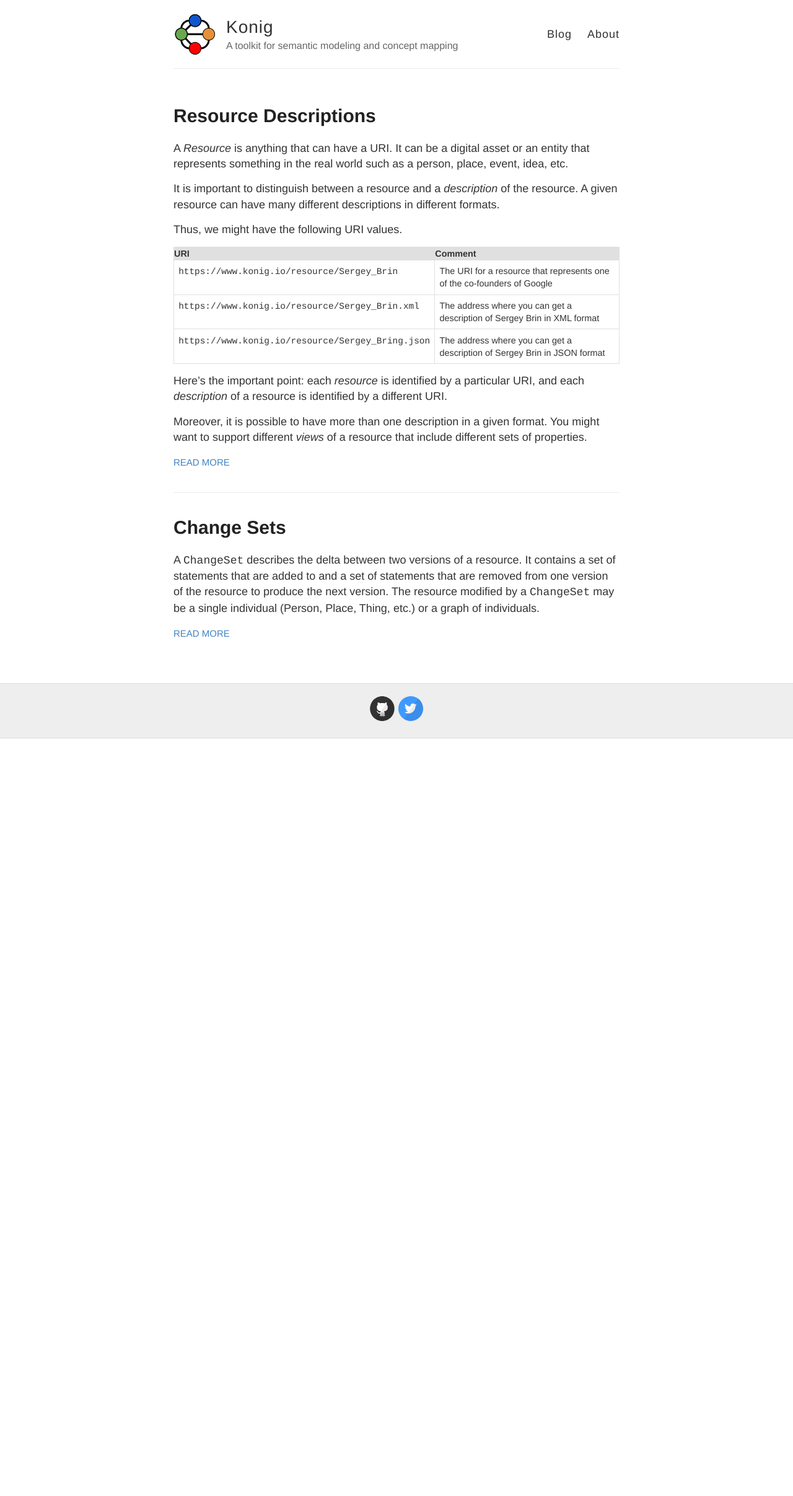
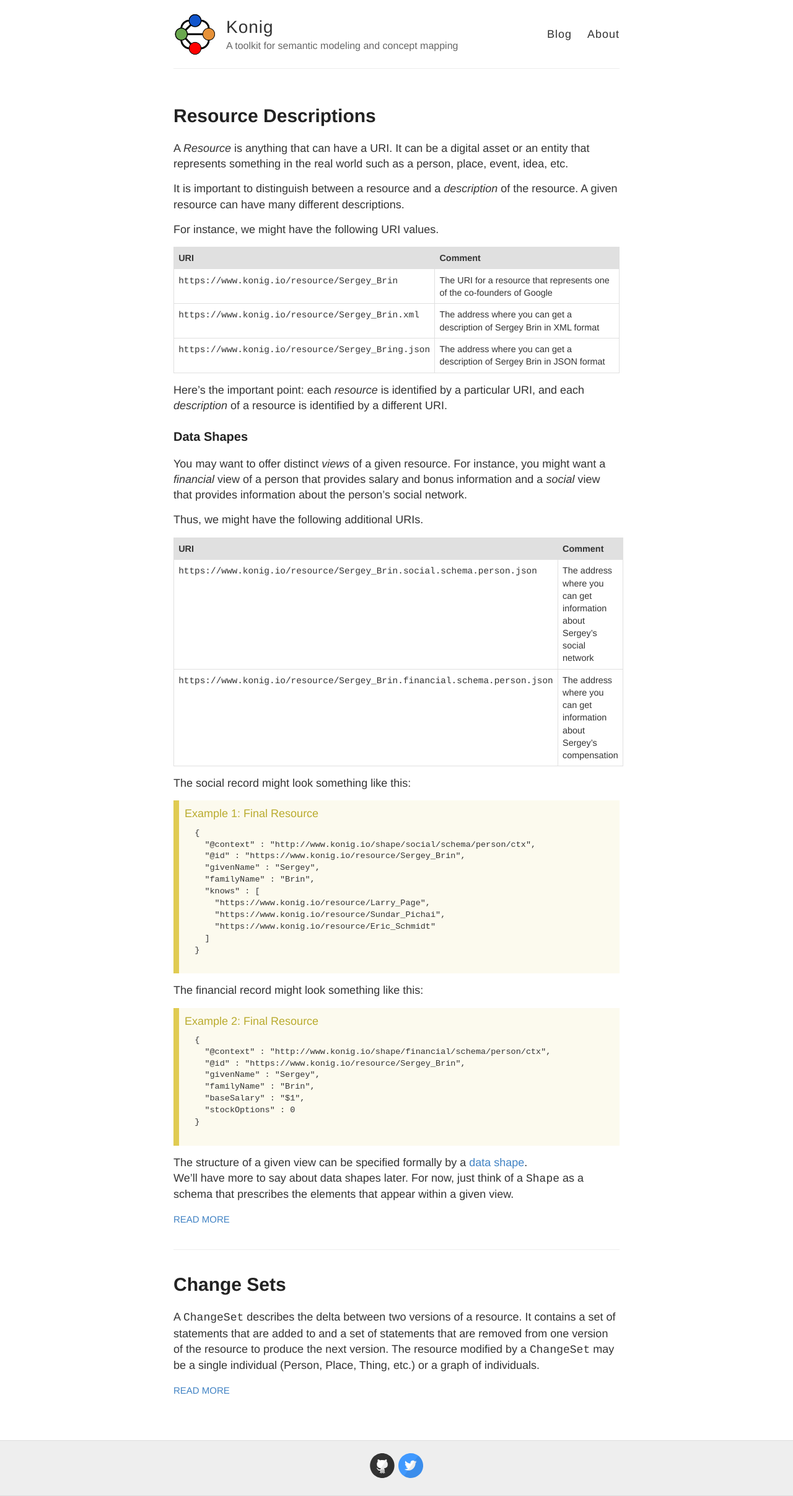
Before and after one commit to konigio/konigio.github.io, a Jekyll site: the page built from index.html, in a window 1280 px wide. Shown: the whole page at 62% size. Built offline with Jekyll 4.4.1, drawn with Linux system fonts in a browser that asks for light colours; before the commit the page ends 1191 px from its top, so only the background shows below that.

Commit message:
Multiple updates

```diff
--- a/_config.yml
+++ b/_config.yml
@@ -54,7 +54,7 @@ baseurl: ""
 #
 
 markdown: kramdown
-highlighter: pygments
+highlighter: rouge
 permalink: /:title/
 
 # The release of Jekyll Now that you're using
--- a/_posts/2015-02-07-Representations.md
+++ /dev/null
@@ -1,25 +0,0 @@
----
-layout: post
-title: Resource Descriptions
----
-
-A *Resource* is anything that can have a URI.  It can be a digital asset or an entity that
-represents something in the real world such as a person, place, event, idea, etc.
-
-It is important to distinguish between a resource and a *description* of the resource. A
-given resource can have many different descriptions in different formats.
-
-Thus, we might have the following URI values.
-
-
-| URI                                                             | Comment                                                                   |
-|-----------------------------------------------------------------|---------------------------------------------------------------------------|
-| `https://www.konig.io/resource/Sergey_Brin`         | The URI for a resource that represents one of the co-founders of Google   |
-| `https://www.konig.io/resource/Sergey_Brin.xml`    | The address where you can get a description of Sergey Brin in XML format  |
-| `https://www.konig.io/resource/Sergey_Bring.json` | The address where you can get a description of Sergey Brin in JSON format |
-
-Here's the important point: each *resource* is identified by a particular URI, and each
-*description* of a resource is identified by a different URI.
-
-Moreover, it is possible to have more than one description in a given format.  You might want to
-support different *views* of a resource that include different sets of properties.
--- /dev/null
+++ b/_posts/2015-02-07-Resource-Descriptions.md
@@ -0,0 +1,74 @@
+---
+layout: post
+title: Resource Descriptions
+---
+
+A *Resource* is anything that can have a URI.  It can be a digital asset or an entity that
+represents something in the real world such as a person, place, event, idea, etc.
+
+It is important to distinguish between a resource and a *description* of the resource. A
+given resource can have many different descriptions.
+
+For instance, we might have the following URI values.
+
+
+| URI                                                             | Comment                                                                   |
+|-----------------------------------------------------------------|---------------------------------------------------------------------------|
+| `https://www.konig.io/resource/Sergey_Brin`         | The URI for a resource that represents one of the co-founders of Google   |
+| `https://www.konig.io/resource/Sergey_Brin.xml`    | The address where you can get a description of Sergey Brin in XML format  |
+| `https://www.konig.io/resource/Sergey_Bring.json` | The address where you can get a description of Sergey Brin in JSON format |
+
+Here's the important point: each *resource* is identified by a particular URI, and each
+*description* of a resource is identified by a different URI.
+
+### Data Shapes
+You may want to offer distinct *views* of a given resource.
+For instance, you might want a *financial* view of a person that provides salary and bonus information and a
+*social* view that provides information about the person's social network.
+
+Thus, we might have the following additional URIs.
+
+
+| URI                                                                                          | Comment                                                                 |
+|----------------------------------------------------------------------------------------------|-------------------------------------------------------------------------|
+| `https://www.konig.io/resource/Sergey_Brin.social.schema.person.json`     | The address where you can get information about Sergey's social network |
+| `https://www.konig.io/resource/Sergey_Brin.financial.schema.person.json` | The address where you can get information about Sergey's compensation   |
+
+The social record might look something like this:
+
+<div class="example">
+  <div class="example-title">Final Resource</div>
+  <pre class="json">
+  {
+    "@context" : "http://www.konig.io/shape/social/schema/person/ctx",
+    "@id" : "https://www.konig.io/resource/Sergey_Brin",
+    "givenName" : "Sergey",
+    "familyName" : "Brin",
+    "knows" : [
+      "https://www.konig.io/resource/Larry_Page",
+      "https://www.konig.io/resource/Sundar_Pichai",
+      "https://www.konig.io/resource/Eric_Schmidt"
+    ]
+  }
+  </pre>
+</div>
+
+The financial record might look something like this:
+
+<div class="example">
+  <div class="example-title">Final Resource</div>
+  <pre class="json">
+  {
+    "@context" : "http://www.konig.io/shape/financial/schema/person/ctx",
+    "@id" : "https://www.konig.io/resource/Sergey_Brin",
+    "givenName" : "Sergey",
+    "familyName" : "Brin",
+    "baseSalary" : "$1",
+    "stockOptions" : 0
+  }
+  </pre>
+</div>
+
+The structure of a given view can be specified formally by a [data shape](https://www.w3.org/TR/shacl/).
+We'll have more to say about data shapes later.  For now, just think of a `Shape` as a schema
+that prescribes the elements that appear within a given view.
--- a/_sass/_konig.scss
+++ b/_sass/_konig.scss
@@ -53,6 +53,7 @@ table th {
 	font-weight: bold;
 	font-size: 80%;
   border: 1px solid #E0E0E0  ;
+  padding: 0.5em;
 }
 table td {
   text-align: left;
```
Also changed, not shown: about.md (+2 -2 lines).
